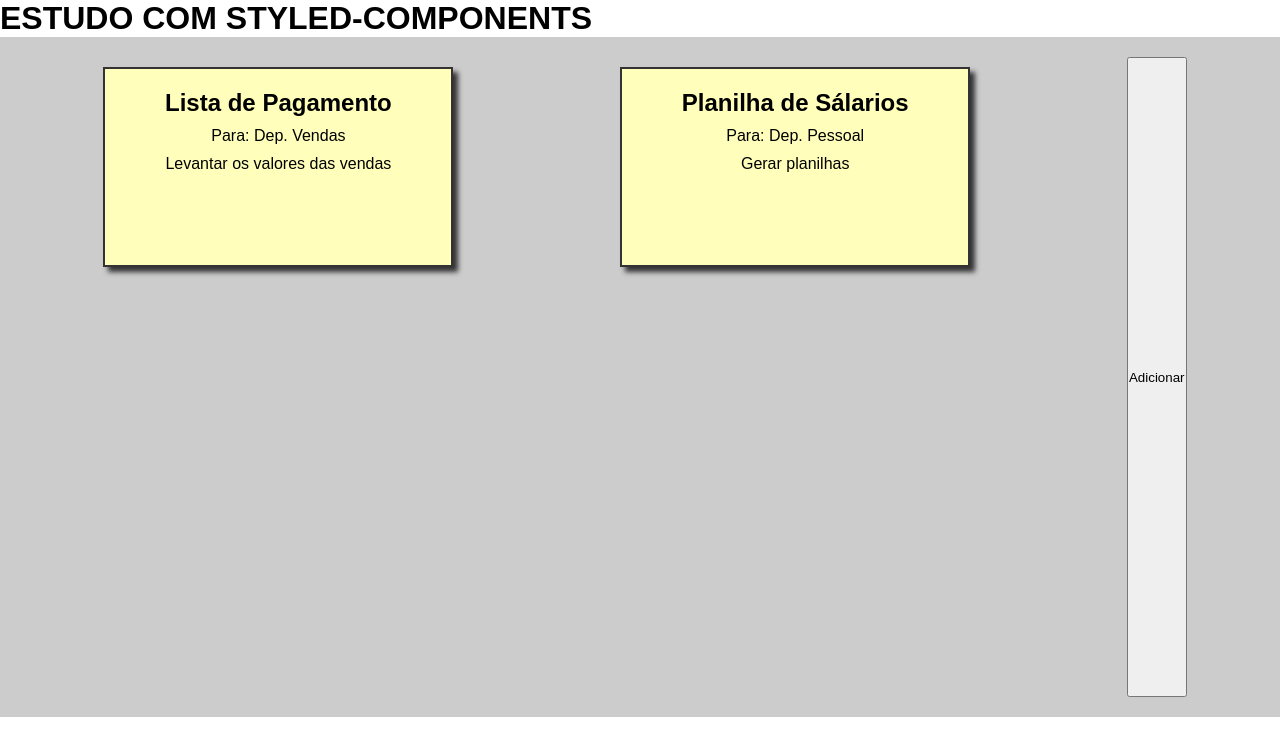
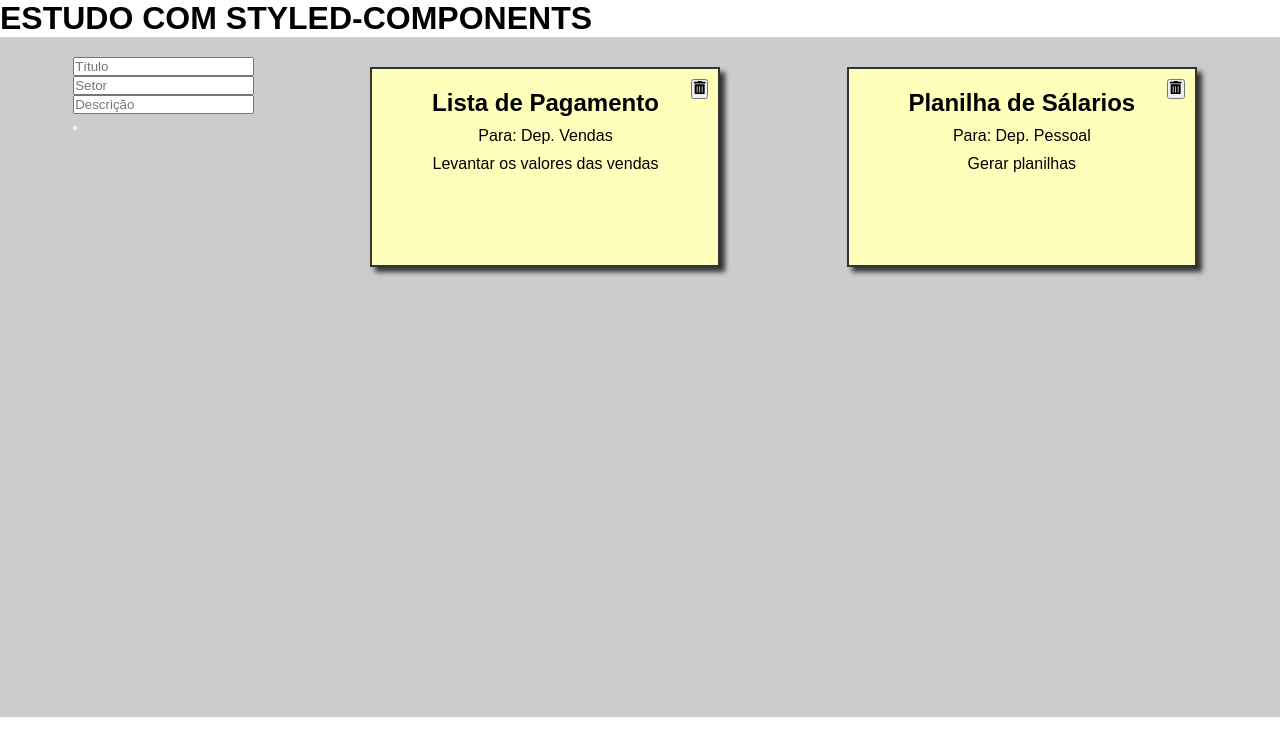
Before and after one commit to 1TDSVJ/styled-app-react, a React (Create React App) app in the folder rm94051/react-aula7/: page / in a window 1280 px wide. Shown: the top 756 px of the page. Built offline with nearby package versions, Linux system fonts and the light colour scheme.

Commit message:
Forms, Lista, Tarefas e Styled Components

```diff
--- a/rm94051/react-aula7/src/components/FormTarefas.jsx
+++ b/rm94051/react-aula7/src/components/FormTarefas.jsx
@@ -1,4 +1,18 @@
 import React from "react"
+import styled from "styled-components"
+
+const DivForm = styled.div`
+    width: 100%;
+    padding: 20px;
+    background-color: #993;
+
+    form{width:50%; margin: auto;}
+    form input, form textarea{padding:5px; width:80%;}
+    form textarea{height: 80px;}
+    form button{padding:10px; background: #3c3; color:#fff;}
+`
+
+
 
 const FormTarefas = props=>{
 
@@ -19,3 +33,4 @@ const FormTarefas = props=>{
         </div>
     )
 }
+export default FormTarefas;
--- a/rm94051/react-aula7/src/components/ListaTarefas.jsx
+++ b/rm94051/react-aula7/src/components/ListaTarefas.jsx
@@ -1,6 +1,8 @@
 import React, { useState } from 'react'
 import { DivLista } from '../style/styled'
 import Tarefa from './Tarefa'
+import FormTarefas from './FormTarefas'
+
 
 export default function ListaTarefas() {
 
@@ -16,27 +18,49 @@ export default function ListaTarefas() {
         }
     ])
 
-    const addTarefa = ()=>{
-        const novaTarefa = {
-            titulo:"Planilha de Sálarios",
-            setor:"Dep. Pessoal",
-            descricao: "Gerar planilhas",
+    const [nTarefa, setNTarefa] = useState({
+        titulo:'', setor:'', descricao:'',})
+
+
+    const addTarefa = e=>{
+        e.preventDefault()
+
+        setNTarefa({titulo:'', setor:'', descricao:'',})
+
     }
-        setTarefa([...tarefa, novaTarefa])
 
+    const captura= e=>{
+        const {value, name} = e.target
+
+        if(name === 'titulo'){
+            setNTarefa({'titulo':value,'setor':nTarefa.setor, 'descricao':nTarefa.descricao})
+        }else if(name === 'setor'){
+            setNTarefa({'titulo':nTarefa.titulo,'setor':value, 'descricao':nTarefa.descricao})
+        }else if(name === 'descricao'){
+            setNTarefa({'titulo':nTarefa.titulo,'setor':nTarefa.setor, 'descricao':value})
+        }
+    }
+
+    const removerTarefa = tar=>{
+        let lista = tarefa
+        lista = lista.filter((t)=> t!== tar)
+        setTarefa(lista)
     }
 
     return (
         <DivLista>
+            <FormTarefas addTarefa={addTarefa} tarefa={nTarefa} digit={captura}/>
             {tarefa.map((tar, i)=>(
                 <Tarefa
                     key={i}
                     titulo={tar.titulo}
                     setor={tar.setor}
                     descricao={tar.descricao}
+                    remove={removerTarefa.bind(this,tar)}
                 />
             ))}
-        <button onClick={addTarefa}>Adicionar</button>
         </DivLista>
       )
+
+
 }
--- a/rm94051/react-aula7/src/components/Tarefa.jsx
+++ b/rm94051/react-aula7/src/components/Tarefa.jsx
@@ -1,5 +1,6 @@
 import React from 'react'
 import { DivTarefa } from '../style/styled'
+import { FaTrashAlt as X} from 'react-icons/fa'
 
 export default function Tarefa(props) {
   return (
@@ -7,6 +8,7 @@ export default function Tarefa(props) {
         <h2>{props.titulo}</h2>
         <p>Para: {props.setor}</p>
         <p>{props.descricao}</p>
+        <button onClick={props.remove}><X/></button>
     </DivTarefa>
   )
 }
--- a/rm94051/react-aula7/src/style/styled.js
+++ b/rm94051/react-aula7/src/style/styled.js
@@ -19,5 +19,7 @@ export const DivTarefa = styled.div`
     width: 350px;
     height: 200px;
     margin: 10px;
+    position: relative;
     h2,p{ padding-bottom: 10px; }
+    button{position: absolute; top: 10px; right: 10px;}
 `
```
Lines whose indentation alone changed are shown as unchanged.
